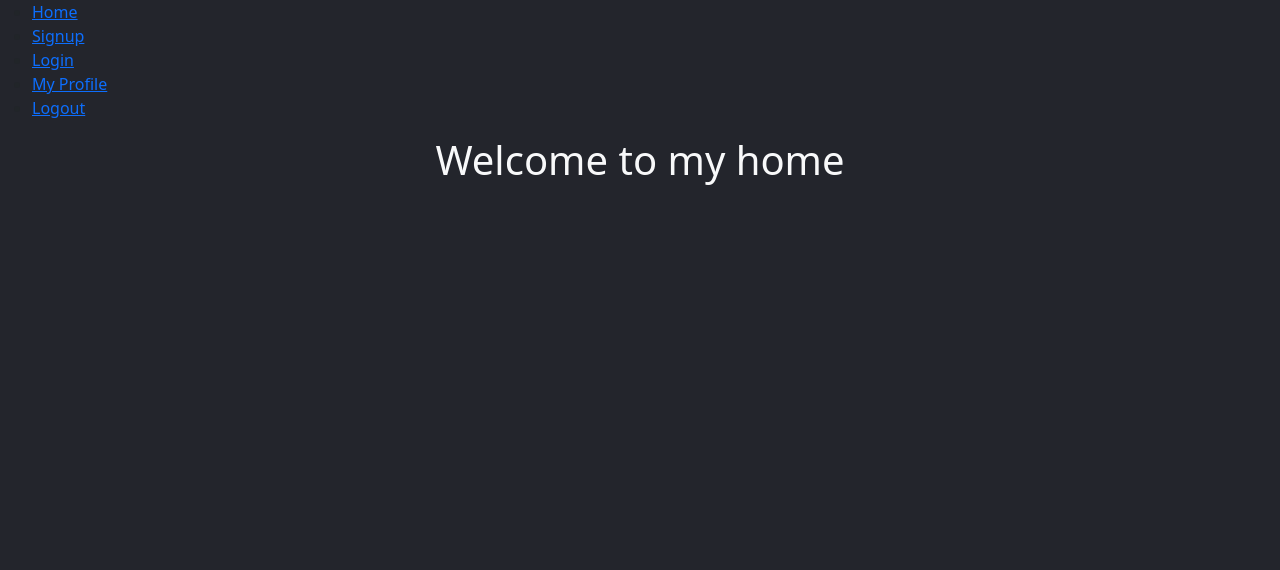
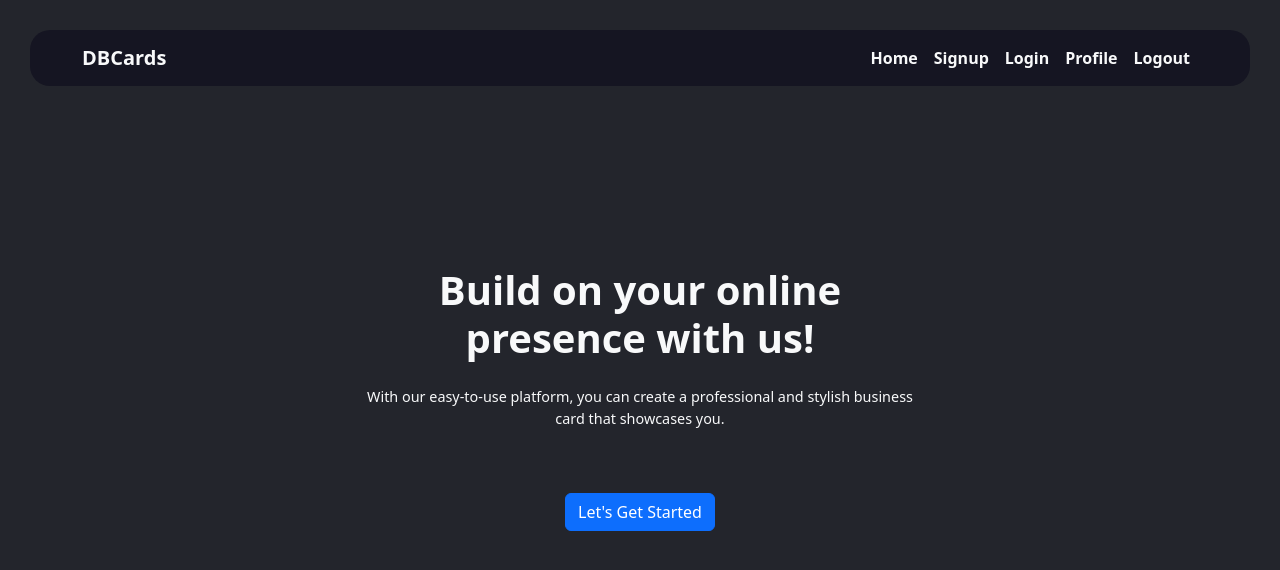
Before and after one commit to gcode101/Digital-Business-Card, a React (Vite) app in the folder Client/: page / in a window 1280 px wide. Shown: the top 570 px of the page. Built offline with nearby package versions, Linux system fonts and the light colour scheme; a web font is replaced by a local one.

Commit message:
added styling to navbar

```diff
--- a/Client/src/App.css
+++ b/Client/src/App.css
@@ -44,12 +44,43 @@ body {
   background-color: #23252C;
 }
 
+.card{
+  margin-top: 150px;
+}
+
+/*Navbar*/
+
+.navbar{
+  background-color: #151522;
+  margin: 30px;
+  border-radius: 20px;
+}
+
+/*Home Component*/
+
+.intro-slide{
+  margin-top: 150px;
+  width: 550px;
+}
+
+.subtitle{
+  font-size: .9em;
+}
+
+/*Profile Component*/
+
+.profile{
+  margin-top: 150px;
+}
+
+
 /*Card Component*/
 
 .card-container{
   display: flex;
   justify-content: center;
   padding-top: 44px;
+  margin-top: 150px;
 }
 
 .info-section {
--- a/Client/src/components/Card.jsx
+++ b/Client/src/components/Card.jsx
@@ -105,11 +105,11 @@ function Card() {
 							<h1>{ name }</h1>
 							<h3>{ title }</h3>
 							<div className='info-buttons'>
-								<button className='email-button' onClick={() => {window.open(emailLink, '_blank')}}>
+								<button className='btn btn-outline-secondary email-button' onClick={() => {window.open(emailLink, '_blank')}}>
 									<MdEmail />
 									Email
 								</button>
-								<button className='linkedin-button' onClick={() => {openNewTab(linkedinLink)}}>
+								<button className='btn btn-primary linkedin-button' onClick={() => {openNewTab(linkedinLink)}}>
 									<SiLinkedin />
 									LinkedIn
 								</button>
@@ -134,22 +134,22 @@ function Card() {
 
 					<div className='footer-section'>
 						{twitter && (
-							<button className='icon' onClick={() => {openNewTab(twitter)}}>
+							<button className='btn btn-outline-secondary icon' onClick={() => {openNewTab(twitter)}}>
 								<FaSquareXTwitter />
 							</button>
 						)}
 						{linkedinLink && (
-							<button className='icon' onClick={() => {openNewTab(linkedinLink)}}>
+							<button className='btn btn-outline-secondary icon' onClick={() => {openNewTab(linkedinLink)}}>
 								<SiLinkedin/>
 							</button>
 						)}
 						{github && (
-							<button className='icon' onClick={() => {openNewTab(github)}}>
+							<button className='btn btn-outline-secondary icon' onClick={() => {openNewTab(github)}}>
 								<FaSquareGithub />
 							</button>
 						)}
 						{insta && (
-							<button className='icon' onClick={() => {openNewTab(insta)}}>
+							<button className='btn btn-outline-secondary icon' onClick={() => {openNewTab(insta)}}>
 								<FaInstagramSquare />
 							</button>
 						)}
--- a/Client/src/components/Home.jsx
+++ b/Client/src/components/Home.jsx
@@ -1,8 +1,21 @@
-
+import { Link } from 'react-router-dom';
 
 function Home() {
 	return (
-		<h1 className="text-light text-center">Welcome to my home</h1>
+		<div className="container d-flex justify-content-center">
+			<div id="home" class="intro-slide">
+				<div>
+					<div class="intro-info text-center text-light">
+						<h1 class="fw-semibold animated title">Build on your online presence with us!</h1>
+						<p class="animated subtitle mt-4" id="subtitle">
+							With our easy-to-use platform, you can create a professional and stylish business
+							card that showcases you.
+						</p>
+						<Link to="/login" className="btn btn-primary mt-5">Let's Get Started</Link>
+					</div>
+				</div>
+			</div>
+		</div>
 	)
 }
 
--- a/Client/src/components/Logout.jsx
+++ b/Client/src/components/Logout.jsx
@@ -17,7 +17,7 @@ function Logout() {
 	}
 
 	return (
-		<li onClick={handleLogout}><Link>Logout</Link></li>
+		<li className="nav-item" onClick={handleLogout}><Link className="nav-link fw-bold quicksand-font text-light">Logout</Link></li>
 	)
 }
 
--- a/Client/src/components/Navbar.jsx
+++ b/Client/src/components/Navbar.jsx
@@ -4,14 +4,26 @@ import Logout from './Logout';
 
 function Navbar() {
 	return (
-		<nav>
-			<ul>
-				<li><Link to="/">Home</Link></li>
-				<li><Link to="/signup">Signup</Link></li>
-				<li><Link to="/login">Login</Link></li>
-				<li><Link to="/profile">My Profile</Link></li>
-				<Logout />
-			</ul>
+		<nav className="navbar navbar-expand-lg navbar-light">
+			<div className="container-lg">
+				<Link to="/" className="navbar-brand">
+					<span className="fw-bold text-light">
+						DBCards
+					</span>
+				</Link>
+				<button className="navbar-toggler" type="button" data-bs-target="#navbarCollapse" data-bs-toggle="collapse">
+					<span className="navbar-toggler-icon text-light"></span>
+				</button>
+				<div id="navbarCollapse" className="collapse navbar-collapse justify-content-end align-center">
+			      <ul class="navbar-nav">
+			        <li className="nav-item"><Link className="nav-link fw-bold quicksand-font text-light" to="/">Home</Link></li>
+			        <li className="nav-item"><Link className="nav-link fw-bold quicksand-font text-light" to="/signup">Signup</Link></li>
+			        <li className="nav-item"><Link className="nav-link fw-bold quicksand-font text-light" to="/login">Login</Link></li>
+			        <li className="nav-item"><Link className="nav-link fw-bold quicksand-font text-light" to="/profile">Profile</Link></li>
+			        <Logout />
+			      </ul>
+				</div>
+			</div>
 		</nav>
 	)
 }
--- a/Client/src/components/Profile.jsx
+++ b/Client/src/components/Profile.jsx
@@ -3,7 +3,7 @@ import { Link } from 'react-router-dom';
 
 function Profile() {
 	return(
-		<div>
+		<div className="container profile">
 			<h1 className="text-light text-center">My Profile</h1>
 
 			<div className="d-grid gap-2 col-6 mx-auto">
```
